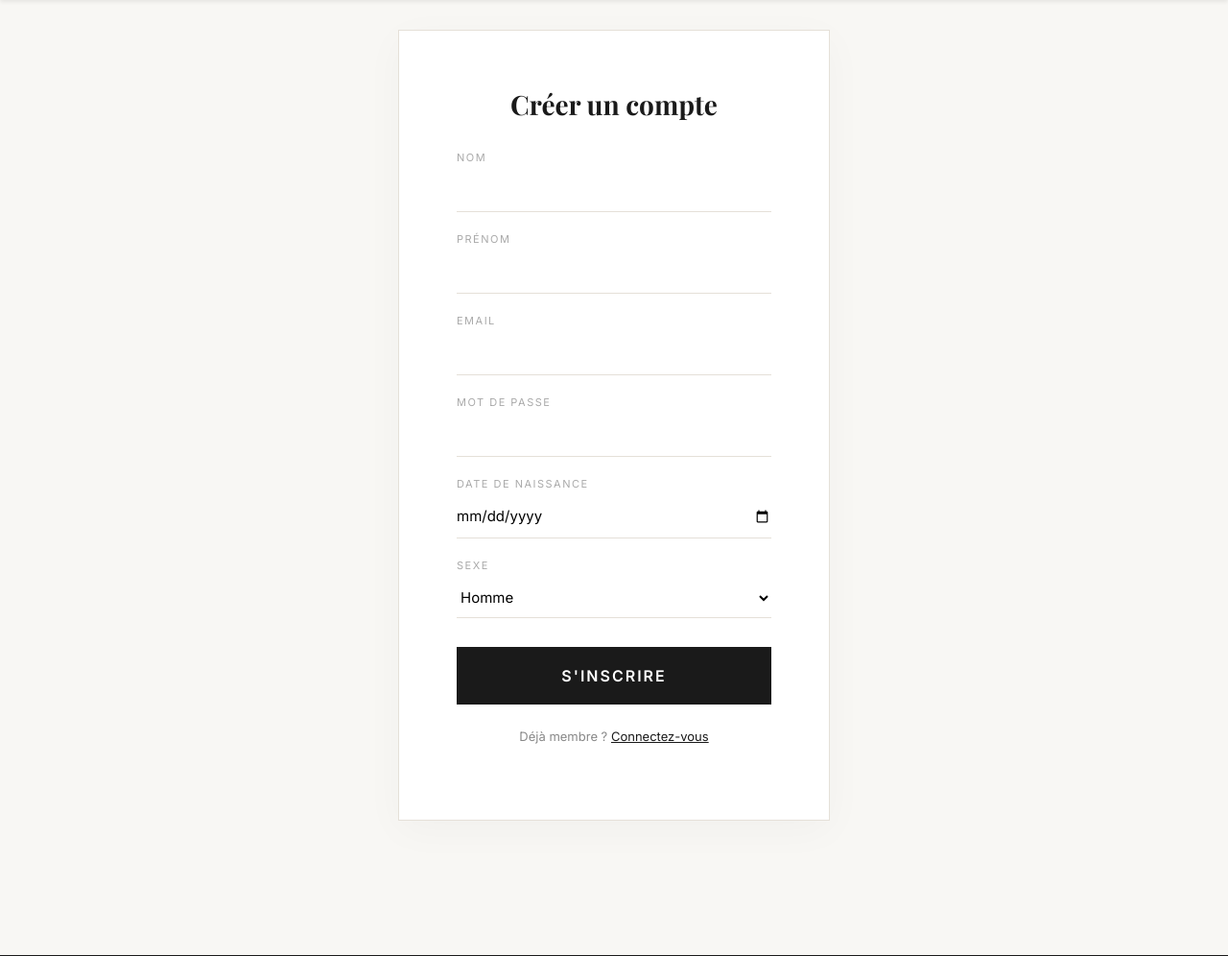
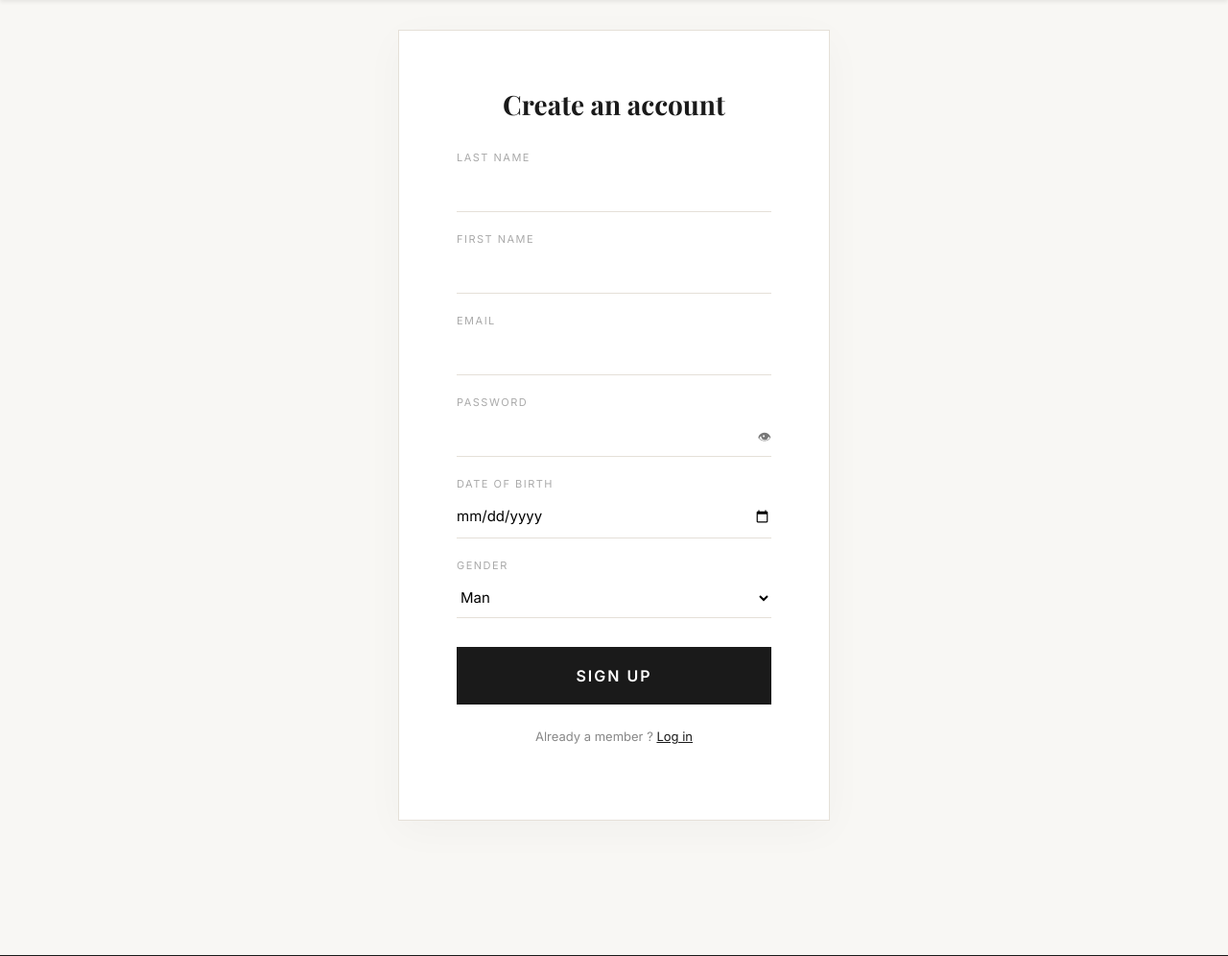
Before and after one commit to yosra770/Projet, a PHP site: page /web2/auth/register_form.php in a window 1280 px wide. Shown: the part 79-1075 px from the top of the page at 96% size. Run offline with PHP 8.4, Linux system fonts and the light colour scheme.

Commit message:
resolve merge conflicts

```diff
--- a/Produits/ajout.php
+++ b/Produits/ajout.php
@@ -2,7 +2,7 @@
 
 <div class="container mt-5 mb-5">
     <h2 class="text-center">✨ Ajouter un nouveau produit</h2>
-
+    //enctype=multipart/form-data permet de télécharger des fichiers
     <form action="traitement_ajout.php" method="POST" enctype="multipart/form-data" class="card p-4 shadow-sm">
 
         <div class="mb-3">
--- a/Produits/checkout.php
+++ b/Produits/checkout.php
@@ -4,7 +4,7 @@ require_once("../config/db.php");
 
 $connexion = new Connexion();
 $conn = $connexion->CNXbase();
-
+//??sinon tableau vide
 $panier = $_SESSION['panier'] ?? [];
 
 if (empty($panier)) {
@@ -15,6 +15,7 @@ if (empty($panier)) {
     exit;
 }
 
+//user connecté ou pas
 
 $user = $_SESSION['user'] ?? null;
 ?>
--- a/Produits/search.php
+++ b/Produits/search.php
@@ -119,10 +119,11 @@ $results = $stmt->fetchAll(PDO::FETCH_ASSOC);
             <a href="detail.php?id=<?= $p['id'] ?>" class="product-item">
                 <div class="img-container">
                     <!-- Assurez-vous que le chemin vers vos images est correct -->
-                    <img src="../assets/images/<?= htmlspecialchars($p['image']) ?>" alt="<?= htmlspecialchars($p['nom']) ?>">
+                    <img src="../uploads/<?= htmlspecialchars($p['image']) ?>" alt="<?= htmlspecialchars($p['nom']) ?>">
                 </div>
 
                 <div class="product-meta">
+                    // Affichez la catégorie et le style pour plus de contexte
                     <span class="product-category"><?= htmlspecialchars($p['categorie']) ?> — <?= htmlspecialchars($p['style']) ?></span>
                     <div class="product-name"><?= htmlspecialchars($p['nom']) ?></div>
                     <div class="product-price"><?= number_format($p['prix'], 0) ?> DT</div>
--- a/auth/register_form.php
+++ b/auth/register_form.php
@@ -47,7 +47,7 @@ unset($_SESSION['errors'], $_SESSION['old'], $_SESSION['success']);
 <div class="container register-wrapper">
     <div class="auth-card">
 
-        <h3>Créer un compte</h3>
+        <h3>Create an account</h3>
 
         <?php if ($success): ?>
             <div class="alert alert-success" style="font-size: 13px; border: none; background: #e8f5e9; color: #2e7d32; text-align: center;">
@@ -58,13 +58,13 @@ unset($_SESSION['errors'], $_SESSION['old'], $_SESSION['success']);
         <form action="register_traitement.php" method="POST">
 
             <div class="field-wrapper">
-                <label class="label-input">Nom</label>
+                <label class="label-input">Last Name</label>
                 <input type="text" name="nom" class="custom-input" value="<?= $old['nom'] ?? '' ?>" required>
                 <span class="error-text"><?= $errors['nom'] ?? '' ?></span>
             </div>
 
             <div class="field-wrapper">
-                <label class="label-input">Prénom</label>
+                <label class="label-input">First Name</label>
                 <input type="text" name="prenom" class="custom-input" value="<?= $old['prenom'] ?? '' ?>" required>
                 <span class="error-text"><?= $errors['prenom'] ?? '' ?></span>
             </div>
@@ -76,35 +76,53 @@ unset($_SESSION['errors'], $_SESSION['old'], $_SESSION['success']);
             </div>
 
             <div class="field-wrapper">
-                <label class="label-input">Mot de passe</label>
-                <input type="password" name="password" class="custom-input" required>
-                <span class="error-text"><?= $errors['password'] ?? '' ?></span>
-            </div>
+    <label class="label-input">Password</label>
 
+    <div style="position:relative;">
+        <input type="password" name="password" id="password" class="custom-input" required>
+
+        <span onclick="togglePassword()"
+              style="position:absolute; right:0; top:50%; transform:translateY(-50%); cursor:pointer; font-size:14px; color:#777;">
+            👁
+        </span>
+    </div>
+
+    <span class="error-text"><?= $errors['password'] ?? '' ?></span>
+</div>
             <div class="field-wrapper">
-                <label class="label-input">Date de naissance</label>
+                <label class="label-input">Date of birth</label>
                 <input type="date" name="date_naissance" class="custom-input" max="<?= date('Y-m-d', strtotime('-5 years')) ?>" required>
             </div>
 
             <div class="field-wrapper">
-                <label class="label-input">Sexe</label>
+                <label class="label-input">Gender</label>
                 <select name="sexe" class="custom-select">
-                    <option value="Homme">Homme</option>
-                    <option value="Femme">Femme</option>
+                    <option value="Homme">Man</option>
+                    <option value="Femme">Women</option>
                 </select>
             </div>
 
-            <button type="submit" class="btn-submit">S'inscrire</button>
+            <button type="submit" class="btn-submit">Sign up</button>
 
             <div class="text-center mt-4">
                 <p style="font-size: 13px; color: #888;">
-                    Déjà membre ?
-                    <a href="login.php" style="color: #1A1A1A; text-decoration: underline;">Connectez-vous</a>
+                    Already a member ?
+                    <a href="login.php" style="color: #1A1A1A; text-decoration: underline;">Log in</a>
                 </p>
             </div>
 
         </form>
     </div>
 </div>
+<script>
+function togglePassword() {
+    const input = document.getElementById("password");
 
+    if (input.type === "password") {
+        input.type = "text";
+    } else {
+        input.type = "password";
+    }
+}
+</script>
 <?php include("../includes/footer.php"); ?>
--- a/index.php
+++ b/index.php
@@ -7,7 +7,7 @@
     <div class="content">
       <h1>Step Into Style</h1>
       <p>Sneakers premium collection</p>
-      <a href="#" class="btn-main">Shop Now</a>
+      <a href="produits/liste.php" class="btn-main">Shop Now</a>
     </div>
   </div>
 
@@ -16,7 +16,7 @@
     <div class="content">
       <h1>New Drops</h1>
       <p>Latest sneaker trends</p>
-      <a href="#" class="btn-main">Discover</a>
+      <a href="produits/liste.php" class="btn-main">Discover</a>
     </div>
   </div>
 
@@ -25,7 +25,7 @@
     <div class="content">
       <h1>Premium Quality</h1>
       <p>Only the best brands</p>
-      <a href="#" class="btn-main">Shop Now</a>
+      <a href="produits/liste.php" class="btn-main">Shop Now</a>
     </div>
   </div>
 
```
Also changed, not shown: Produits/detail.php (+10 -2 lines), Produits/liste.php (+8 -4 lines), Produits/valider_commande.php (+44 -1 lines), auth/login.php (+22 -4 lines).
